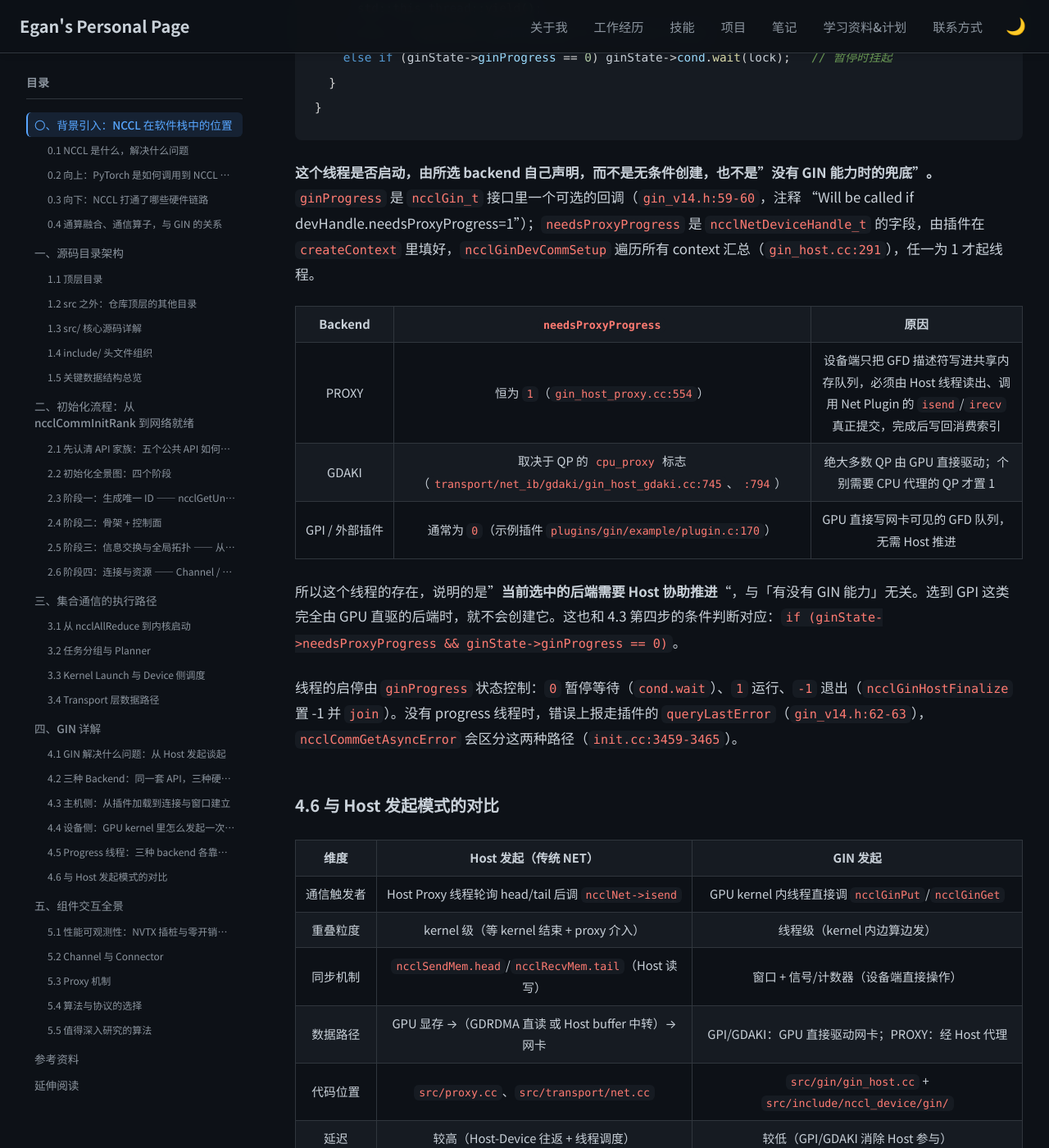
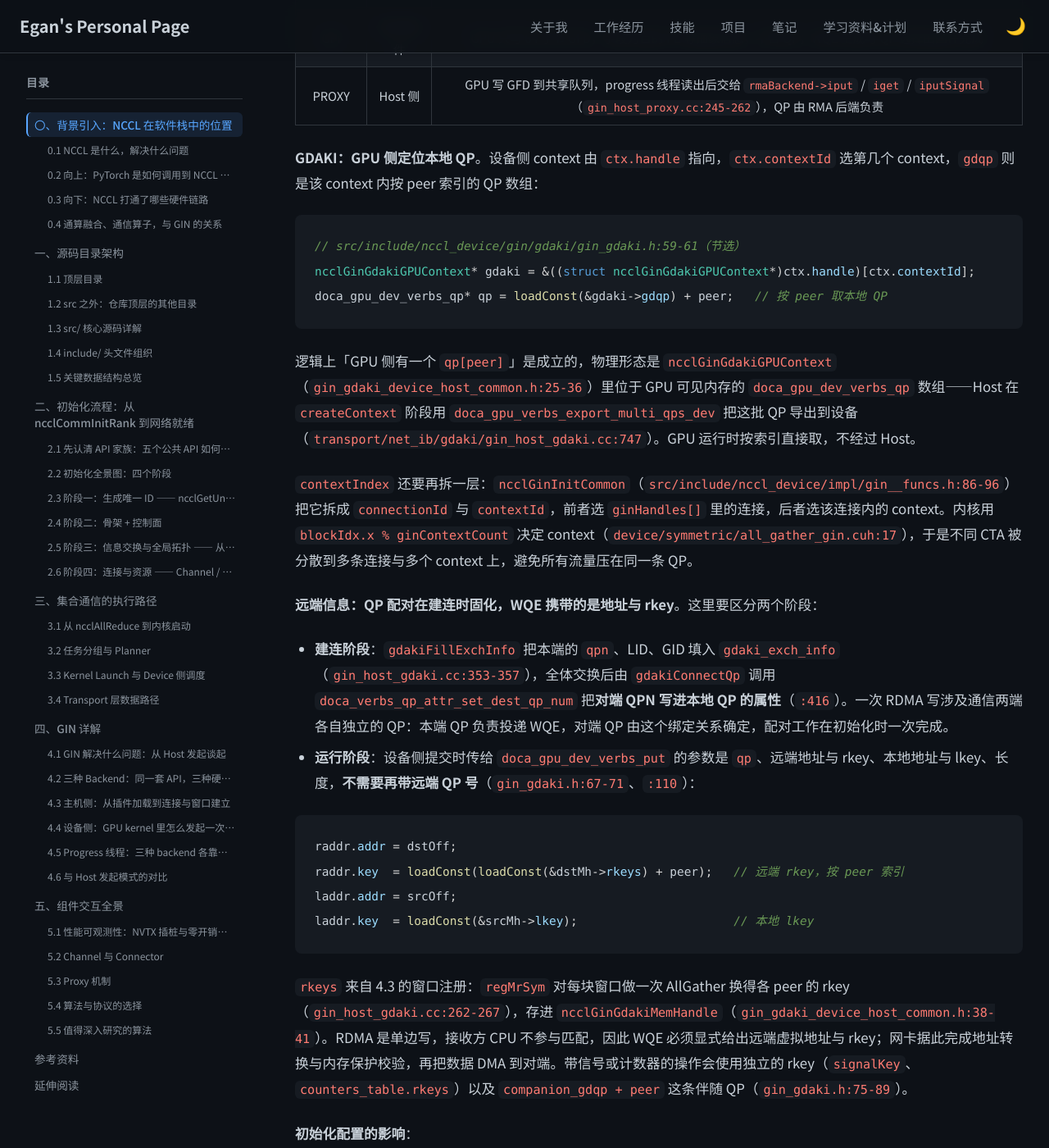
Before and after one commit to Lejun-Hu/Lejun-Hu.github.io, a Jekyll site: the page built from _notes/2026-8-24-nccl-source-study.md, in a window 1280 px wide and 1400 px high, scrolled down 91333 px. Shown: the whole window at 82% size. Built offline with Jekyll 4.4.1, drawn with Linux system fonts in a browser that asks for light colours; nearby versions of some CDN libraries; some of the changed text lies outside the part shown.

Commit message:
note: add GIN QP selection and parameter passing from source-verified GDAKI path

````diff
--- a/_notes/2026-8-24-nccl-source-study.md
+++ b/_notes/2026-8-24-nccl-source-study.md
@@ -2272,7 +2272,7 @@ uint32_t ginContextCount;
 2. **第二层 · 分发**（`gin_device_common.h`）：`ncclGinCall` / `ncclGinCallImpl` 按 `ncclGinCtx.backend` 把调用派给对应 backend；
 3. **第三层 · 内部 API 与 backend 实现**（`gin_device_common.h` 的 `ncclGinApi_*` 模板 + `proxy/`、`gpi/`、`gdaki/` 三个目录）：构造描述符或 WQE 并写入队列。
 
-本节只覆盖「提交」这一侧；请求提交后如何确认完成、以及为什么部分 backend 还需要 Host 线程推进，放在 4.5。
+三层走完之后，4.4.1 再往下一层追问 GDAKI 的具体参数：一次 `Put` 用哪条 QP、远端地址与 rkey 从哪里取——这部分直接说明 4.3 下发的句柄如何被消费。本节只覆盖「提交」这一侧；请求提交后如何确认完成、以及为什么部分 backend 还需要 Host 线程推进，放在 4.5。
 
 **第一层：对外 API（`src/include/nccl_device/gin.h`）**——上层库（DeepEP）直接调用的入口，签名带 `ncclGin_C*`（GIN 上下文）和 `ncclTeam`：
 
@@ -2315,6 +2315,53 @@ template <ncclNetDeviceType backend> struct ncclGinApi_Wait { ... call(...); };
 ```
 
 三个 backend 各自实现这套接口：`proxy/gin_proxy.h`、`gpi/gin_gpi.h`、`gdaki/gin_gdaki.h`。以 proxy 为例（`gin_proxy.h:68`），`ncclGinApi_Put<PROXY>::call` 最终调 `postGfd`——把请求写成一个 GFD 描述符放进共享内存（`proxyCtx->pis`/`cis` 是生产者/消费者索引），真正的网络操作由 4.5 的 progress 线程消费。
+
+#### 4.4.1 QP 选择与参数传递：设备侧怎么定位一次 Put 的目标
+
+前三层回答的是「调用怎么走到 backend」。走到 GDAKI 这一层时，还有两个更具体的问题：一次 `Put` 用哪条 QP、远端地址与 rkey 从哪里取。这正好说明 4.3 里 Host 下发的那些句柄在设备侧如何被消费，因此放在设备侧这一节展开。以下以 GDAKI 为主，因为它由 GPU 自己选定 QP；另外两个 backend 的选择权不在 GPU。
+
+**三种 backend 的选择权归属**——同一套 `ncclGinPut` 调用，决定 QP 的位置完全不同：
+
+| Backend | QP 由谁选 | 依据 |
+|---------|-----------|------|
+| GDAKI | GPU 内核 | 设备侧持有按 peer 索引的 QP 数组（`gdqp`），发起时自己取用并投递 WQE |
+| GPI | 网卡固件 | GPU 只写 64 字节 GFD，字段为目的 PE 等抽象信息，不含 QP；WQE 生成与 QP 选择由固件完成 |
+| PROXY | Host 侧 | GPU 写 GFD 到共享队列，progress 线程读出后交给 `rmaBackend->iput` / `iget` / `iputSignal`（`gin_host_proxy.cc:245-262`），QP 由 RMA 后端负责 |
+
+**GDAKI：GPU 侧定位本地 QP**。设备侧 context 由 `ctx.handle` 指向，`ctx.contextId` 选第几个 context，`gdqp` 则是该 context 内按 peer 索引的 QP 数组：
+
+```cpp
+// src/include/nccl_device/gin/gdaki/gin_gdaki.h:59-61（节选）
+ncclGinGdakiGPUContext* gdaki = &((struct ncclGinGdakiGPUContext*)ctx.handle)[ctx.contextId];
+doca_gpu_dev_verbs_qp* qp = loadConst(&gdaki->gdqp) + peer;   // 按 peer 取本地 QP
+```
+
+逻辑上「GPU 侧有一个 `qp[peer]`」是成立的，物理形态是 `ncclGinGdakiGPUContext`（`gin_gdaki_device_host_common.h:25-36`）里位于 GPU 可见内存的 `doca_gpu_dev_verbs_qp` 数组——Host 在 `createContext` 阶段用 `doca_gpu_verbs_export_multi_qps_dev` 把这批 QP 导出到设备（`transport/net_ib/gdaki/gin_host_gdaki.cc:747`）。GPU 运行时按索引直接取，不经过 Host。
+
+`contextIndex` 还要再拆一层：`ncclGinInitCommon`（`src/include/nccl_device/impl/gin__funcs.h:86-96`）把它拆成 `connectionId` 与 `contextId`，前者选 `ginHandles[]` 里的连接，后者选该连接内的 context。内核用 `blockIdx.x % ginContextCount` 决定 context（`device/symmetric/all_gather_gin.cuh:17`），于是不同 CTA 被分散到多条连接与多个 context 上，避免所有流量压在同一条 QP。
+
+**远端信息：QP 配对在建连时固化，WQE 携带的是地址与 rkey**。这里要区分两个阶段：
+
+- **建连阶段**：`gdakiFillExchInfo` 把本端的 `qpn`、LID、GID 填入 `gdaki_exch_info`（`gin_host_gdaki.cc:353-357`），全体交换后由 `gdakiConnectQp` 调用 `doca_verbs_qp_attr_set_dest_qp_num` 把**对端 QPN 写进本地 QP 的属性**（`:416`）。一次 RDMA 写涉及通信两端各自独立的 QP：本端 QP 负责投递 WQE，对端 QP 由这个绑定关系确定，配对工作在初始化时一次完成。
+- **运行阶段**：设备侧提交时传给 `doca_gpu_dev_verbs_put` 的参数是 `qp`、远端地址与 rkey、本地地址与 lkey、长度，**不需要再带远端 QP 号**（`gin_gdaki.h:67-71`、`:110`）：
+
+```cpp
+raddr.addr = dstOff;
+raddr.key  = loadConst(loadConst(&dstMh->rkeys) + peer);   // 远端 rkey，按 peer 索引
+laddr.addr = srcOff;
+laddr.key  = loadConst(&srcMh->lkey);                      // 本地 lkey
+```
+
+`rkeys` 来自 4.3 的窗口注册：`regMrSym` 对每块窗口做一次 AllGather 换得各 peer 的 rkey（`gin_host_gdaki.cc:262-267`），存进 `ncclGinGdakiMemHandle`（`gin_gdaki_device_host_common.h:38-41`）。RDMA 是单边写，接收方 CPU 不参与匹配，因此 WQE 必须显式给出远端虚拟地址与 rkey；网卡据此完成地址转换与内存保护校验，再把数据 DMA 到对端。带信号或计数器的操作会使用独立的 rkey（`signalKey`、`counters_table.rkeys`）以及 `companion_gdqp + peer` 这条伴随 QP（`gin_gdaki.h:75-89`）。
+
+**初始化配置的影响**：
+
+| 配置 | 作用 | 位置 |
+|------|------|------|
+| `NCCL_GIN_CONNECTION_FULL` / `RAIL` | FULL 覆盖全体 rank；RAIL 只覆盖同一 rail（`ncclTeamRail`），由是否支持跨 NIC 决定 | `gin_host.cc:141-155`、`init.cc:1670` |
+| `ginContextCount` | 每个 context 一套 QP，context 数决定可并行使用的 QP 组数 | `gin_host.cc:209-225` |
+
+把这些合到 4.3 的结论上看：QP 句柄、按 peer 索引的 rkey 表、context 数组，都是 Host 在建连与注册阶段准备好、放进 GPU 可见内存并随 `ncclDevComm` 下发的。「kernel 执行期间不再向 Host 查询」具体到 GDAKI，就是按 `contextIndex` 与 `peer` 两个下标直接取用这些资源。
 
 ### 4.5 Progress 线程：三种 backend 各靠什么推进
 
````
